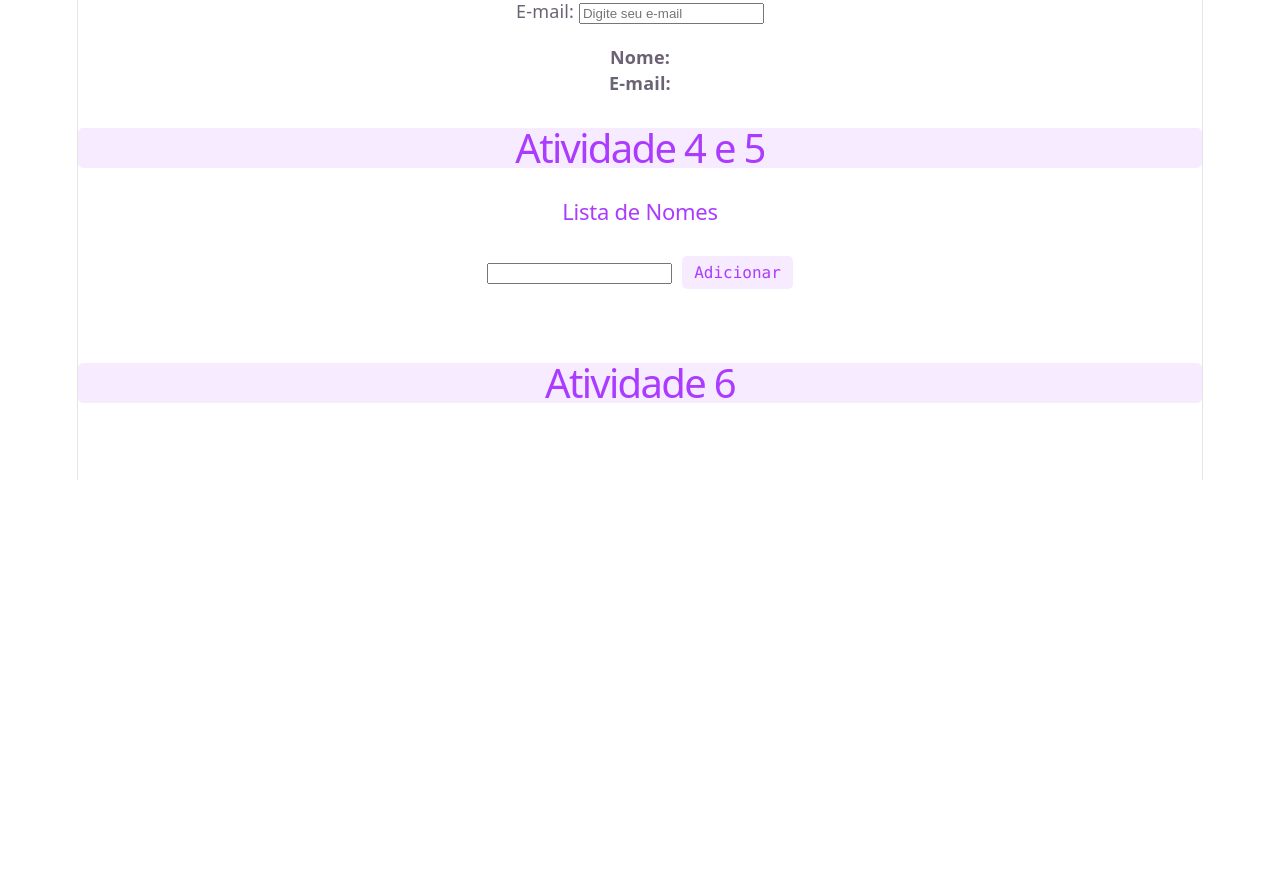
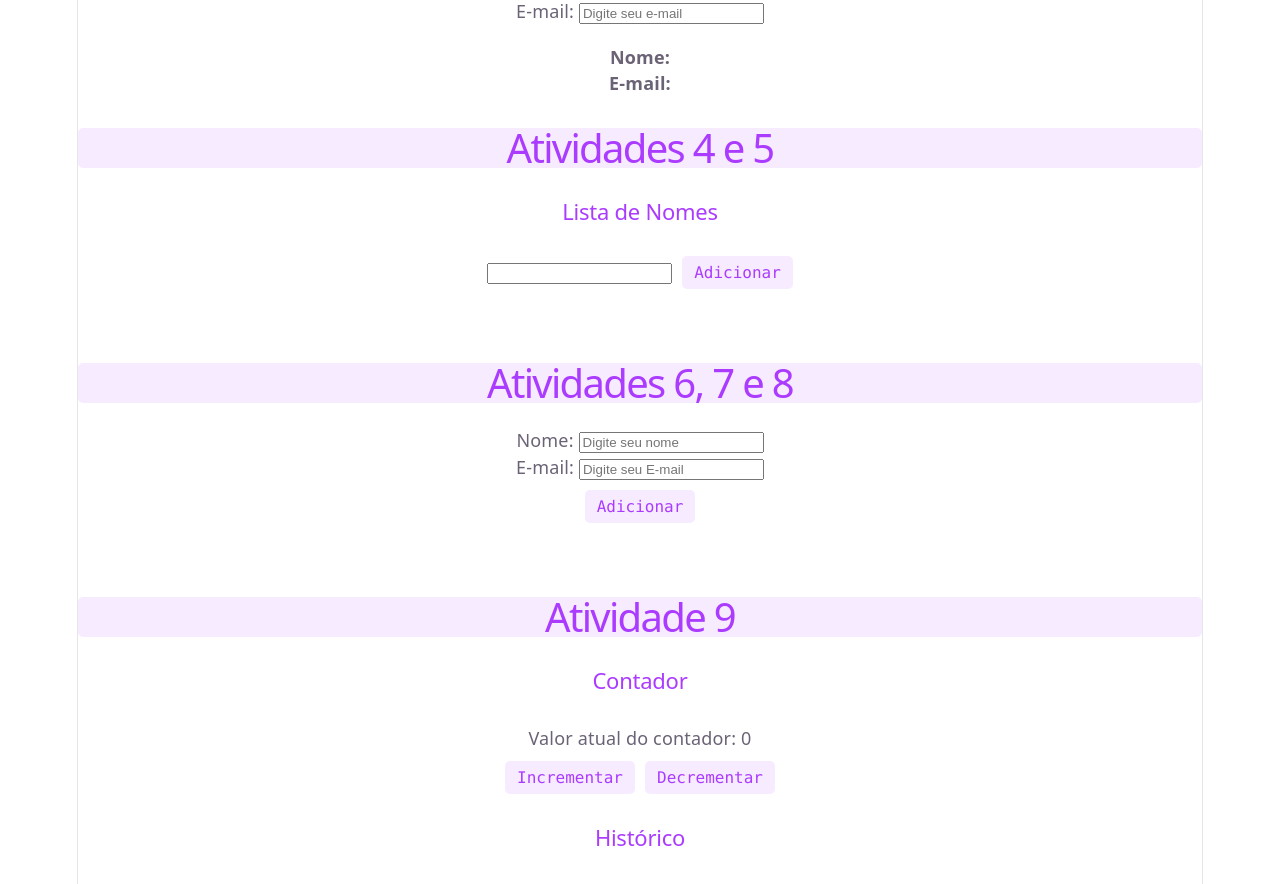
Before and after one commit to PietroAlexandria/Atividades-React, a React (Vite) app in the folder atv-react/: page / in a window 1280 px wide. Shown: the part 980-1864 px from the top of the page. Before the commit the page ends 1460 px from the top, so only its background shows below. Built offline with nearby package versions, Linux system fonts and the light colour scheme.

Commit message:
Finalização do Form e Atividade 9 (Contador Histórico) OBS: Utilizado: array para armazenar valor da lista que começa com 0 (useState(0)); constancia incrementar e decrementar setando o valor e o histórico; utilizado .map para exibir o histórico do contador

```diff
--- a/atv-react/src/App.jsx
+++ b/atv-react/src/App.jsx
@@ -2,13 +2,37 @@ import { useState } from "react"
 import reactLogo from './assets/react.svg'
 import viteLogo from './assets/vite.svg'
 import heroImg from './assets/hero.png'
+
+//ATIVIDADE 1
 import Contador from "./components/Contador"
+
+//ATIVIDADE 2
 import Saudacao from './components/Saudacao'
+
+//ATIVIDADE 3
 import Form from "./components/Form"
+
+//ATIVIDADE 4 E 5
 import InputNome from "./components/InputNome"
+//ATIVIDADE 6
+import Formulario from "./components/Formulario"
+import Lista from "./components/Lista"
+
+//CSS
 import './App.css'
+import ContadorHistorico from "./components/ContadorHistorico"
 
 function App() {
+
+  const [lista6, setLista6] = useState([]);
+
+  const addLista6 = (novoUsuario) => {
+    setLista6([...lista6, novoUsuario]);
+  }
+
+  const removerLista6 = (index) => {
+    setLista6(lista6.filter((_, i) => i !== index));
+  }
 
   return (
     <>
@@ -40,14 +64,24 @@ function App() {
         <Form />
       </div>
 
-      <h1 className="title">Atividade 4 e 5</h1>
+      <h1 className="title">Atividades 4 e 5</h1>
 
       <div>
         <InputNome />
       </div>
 
-      <h1 className="title">Atividade 6</h1>
+      <h1 className="title">Atividades 6, 7 e 8</h1>
 
+      <div>
+        <Formulario adicionar={addLista6}/>
+        <Lista lista={lista6} remover={removerLista6}/>
+      </div>
+
+      <h1 className="title">Atividade 9</h1>
+
+      <div>
+        <ContadorHistorico />
+      </div>
 
       <br />
       <br />
--- /dev/null
+++ b/atv-react/src/components/ContadorHistorico.jsx
@@ -0,0 +1,34 @@
+import { useState } from "react";
+
+export default function ContadorHistorico({contador}) {
+    const [valor, setValor] = useState(0);
+    const [historico, setHistorico] = useState([]);
+
+    const handleIncrementar = () => {
+        setValor(valor + 1);
+        setHistorico([...historico, valor + 1]);
+    }
+
+    const handleDecrementar = () => {
+        setValor(valor - 1);
+        setHistorico([...historico, valor - 1]);
+    }
+
+    return (
+        <div>
+            <h2 className="title2">Contador</h2>
+            <p>Valor atual do contador: {valor}</p>
+
+            <button className="counter" onClick={handleIncrementar} style={{marginTop: '10px'}}>Incrementar</button>
+            <button className="counter" onClick={handleDecrementar} style={{ marginLeft: '10px' }}>Decrementar</button>
+
+            <h2 className="title2">Histórico</h2>
+            <ul>
+                {historico.map((valor, index) => (
+                    <li key={index}>{valor}</li>
+                ))}
+            </ul>
+
+        </div>
+    );
+}
--- a/atv-react/src/components/Formulario.jsx
+++ b/atv-react/src/components/Formulario.jsx
@@ -1,4 +1,6 @@
-export default function Formulario(){
+import { useState } from "react";
+
+export default function Formulario({adicionar}){
     const [usuario, setUsuario] = useState({nome: '', email: ''});
 
     const handleInputChange = (e) => {
@@ -32,6 +34,7 @@ export default function Formulario(){
                 onChange={handleInputChange}
                 placeholder="Digite seu nome"
             />
+            <br />
             <label>E-mail: </label>
             <input
                 type="email"
@@ -40,7 +43,8 @@ export default function Formulario(){
                 onChange={handleInputChange}
                 placeholder="Digite seu E-mail"
             />
-            <button type="submit">Adicionar</button>
+            <br />
+            <button type="submit" className="counter" style={{marginTop: '10px', textAlign: 'center'}}>Adicionar</button>
         </form>
     );
 }
--- a/atv-react/src/components/InputNome.jsx
+++ b/atv-react/src/components/InputNome.jsx
@@ -5,8 +5,15 @@ export default function InputNome(){
     const [lista, setLista] = useState([]);
 
     const adicionar = () => {
+
+        if (nome.trim() === "") {
+            alert("Digite um nome válido!");
+            return;
+        }
+        else{
             setLista([...lista, nome]);
             setNome("");
+        }
     }
 
     const remover = (index) => {
--- a/atv-react/src/components/Item.jsx
+++ b/atv-react/src/components/Item.jsx
@@ -1,8 +1,10 @@
+import { useState } from "react";
+
 export default function Item({dado, index, remover}){
     return(
         <li>
-            <strong>Nome: </strong> {dado.nome} | <strong>E-mail: </strong> {dado.email}
-            <button className="counter" onClick={() => remover(index)} style={{marginLeft: '10px'}}>Remover</button>
+            <strong>Nome: </strong> {dado.nome} <br /> <strong>E-mail: </strong> {dado.email} <br />
+            <button className="counter" onClick={() => remover(index)} style={{marginTop: '10px'}}>Remover</button>
         </li>
     );
 }
--- a/atv-react/src/components/Lista.jsx
+++ b/atv-react/src/components/Lista.jsx
@@ -1,10 +1,11 @@
+import { useState } from "react";
 import Item from "./Item";
 
 export default function Lista({lista, remover}){
     return(
         <ul>
-            {lista.map((Item, index) => (
-                <Item key={index} dado={Item} index={index} remover={remover}/>
+            {lista.map((itemAtual, index) => (
+                <Item key={index} dado={itemAtual} index={index} remover={remover}/>
             ))}
         </ul>
     );
```
